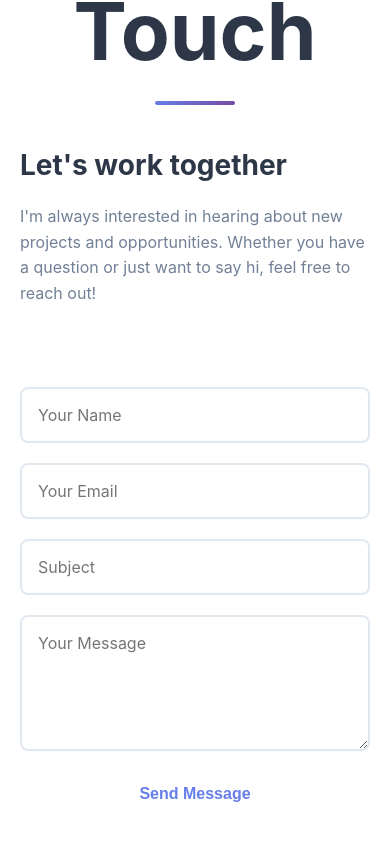
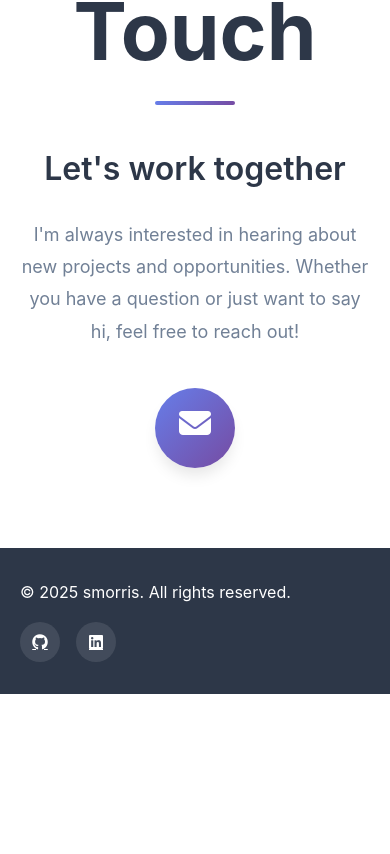
Before and after one commit to shanna747/portfolio, a plain HTML site: page index.html in a window 390 px wide. Shown: the part 7790-8644 px from the top of the page. After the commit the page ends 8484 px from the top, so only its background shows below. Drawn offline with Linux system fonts and the light colour scheme.

Commit message:
removed contact form

```diff
--- a/index.html
+++ b/index.html
@@ -200,32 +200,15 @@
     <section id="contact" class="contact">
         <div class="container">
             <h2 class="section-title">Get In Touch</h2>
-            <div class="contact-content">
-                <div class="contact-info">
-                    <h3>Let's work together</h3>
-                    <p>I'm always interested in hearing about new projects and opportunities. Whether you have a question or just want to say hi, feel free to reach out!</p>
-
-                </div>
-
-                <form class="contact-form" id="contactForm">
-                    <div class="form-group">
-                        <input type="text" id="name" placeholder="Your Name" required>
-                    </div>
-                    <div class="form-group">
-                        <input type="email" id="email" placeholder="Your Email" required>
-                    </div>
-                    <div class="form-group">
-                        <input type="text" id="subject" placeholder="Subject" required>
-                    </div>
-                    <div class="form-group">
-                        <textarea id="message" rows="5" placeholder="Your Message" required></textarea>
-                    </div>
-                    <button type="submit" class="btn btn-primary">Send Message</button>
-                </form>
+            <div class="contact-content-centered">
+                <h3>Let's work together</h3>
+                <p>I'm always interested in hearing about new projects and opportunities. Whether you have a question or just want to say hi, feel free to reach out!</p>
+                <a href="mailto:727smorris@gmail.com" class="mail-icon">
+                    <i class="fas fa-envelope"></i>
+                </a>
             </div>
         </div>
     </section>
-
     <!-- Footer -->
     <footer class="footer">
         <div class="container">
--- a/script.js
+++ b/script.js
@@ -96,59 +96,6 @@ animateElements.forEach(el => {
     el.style.transition = 'opacity 0.6s ease, transform 0.6s ease';
     observer.observe(el);
 });
-
-// Contact form handling
-const contactForm = document.getElementById('contactForm');
-
-contactForm.addEventListener('submit', (e) => {
-    e.preventDefault();
-
-    // Get form values
-    const name = document.getElementById('name').value;
-    const email = document.getElementById('email').value;
-    const subject = document.getElementById('subject').value;
-    const message = document.getElementById('message').value;
-
-    // Validate form
-    if (!name || !email || !subject || !message) {
-        alert('Please fill in all fields');
-        return;
-    }
-
-    // Email validation
-    const emailRegex = /^[^\s@]+@[^\s@]+\.[^\s@]+$/;
-    if (!emailRegex.test(email)) {
-        alert('Please enter a valid email address');
-        return;
-    }
-
-    // In a real application, you would send this data to a server
-    // For now, we'll just show a success message
-    alert('Thank you for your message! I\'ll get back to you soon.');
-
-    // Reset form
-    contactForm.reset();
-
-    // You can integrate with email services like EmailJS, Formspree, or your own backend
-    // Example with EmailJS:
-    /*
-    emailjs.send("YOUR_SERVICE_ID", "YOUR_TEMPLATE_ID", {
-        from_name: name,
-        from_email: email,
-        subject: subject,
-        message: message
-    }).then(
-        function(response) {
-            alert('Message sent successfully!');
-            contactForm.reset();
-        },
-        function(error) {
-            alert('Failed to send message. Please try again.');
-        }
-    );
-    */
-});
-
 // Add active class to current section in navigation
 const sections = document.querySelectorAll('section[id]');
 
--- a/style.css
+++ b/style.css
@@ -618,108 +618,60 @@ section {
 /* Contact Section */
 .contact {
     background-color: var(--bg-white);
+    padding: 5rem 0;
 }
 
-.contact-content {
-    display: grid;
-    grid-template-columns: repeat(auto-fit, minmax(300px, 1fr));
-    gap: 3rem;
-    max-width: 1000px;
+.contact-content-centered {
+    max-width: 700px;
     margin: 0 auto;
+    text-align: center;
 }
 
-.contact-info h3 {
-    font-size: 1.75rem;
+.contact-content-centered h3 {
+    font-size: 2rem;
     color: var(--text-dark);
-    margin-bottom: 1rem;
+    margin-bottom: 1.5rem;
+    font-weight: 600;
 }
 
-.contact-info > p {
+.contact-content-centered p {
+    font-size: 1.125rem;
     color: var(--text-light);
-    margin-bottom: 2rem;
-    line-height: 1.6;
+    line-height: 1.8;
+    margin-bottom: 2.5rem;
 }
 
-.contact-details {
-    display: flex;
-    flex-direction: column;
-    gap: 1.5rem;
+.mail-icon {
+    display: inline-flex;
+    align-items: center;
+    justify-content: center;
+    width: 80px;
+    height: 80px;
+    border-radius: 50%;
+    background: linear-gradient(135deg, var(--primary-color), var(--secondary-color));
+    color: white;
+    font-size: 2rem;
+    text-decoration: none;
+    transition: all 0.3s ease;
+    box-shadow: var(--shadow-lg);
 }
 
-.contact-item {
-    display: flex;
-    gap: 1rem;
-    align-items: flex-start;
+.mail-icon:hover {
+    transform: translateY(-5px) scale(1.1);
+    box-shadow: var(--shadow-xl);
 }
 
-.contact-item i {
-    width: 50px;
-    height: 50px;
-    border-radius: 50%;
-    background: linear-gradient(135deg, var(--primary-color), var(--secondary-color));
-    display: flex;
-    align-items: center;
-    justify-content: center;
-    color: white;
-    font-size: 1.25rem;
-    flex-shrink: 0;
+.mail-icon i {
+    animation: mailBounce 2s ease-in-out infinite;
 }
 
-.contact-item h4 {
-    font-size: 1rem;
-    color: var(--text-dark);
-    margin-bottom: 0.25rem;
-}
-
-.contact-item a,
-.contact-item p {
-    color: var(--text-light);
-    text-decoration: none;
-    transition: color 0.3s ease;
-}
-
-.contact-item a:hover {
-    color: var(--primary-color);
-}
-
-.contact-form {
-    display: flex;
-    flex-direction: column;
-    gap: 1.25rem;
-}
-
-.form-group {
-    display: flex;
-    flex-direction: column;
-}
-
-.form-group input,
-.form-group textarea {
-    padding: 1rem;
-    border: 2px solid var(--border-color);
-    border-radius: 8px;
-    font-size: 1rem;
-    font-family: inherit;
-    transition: all 0.3s ease;
-}
-
-.form-group input:focus,
-.form-group textarea:focus {
-    outline: none;
-    border-color: var(--primary-color);
-    box-shadow: 0 0 0 3px rgba(102, 126, 234, 0.1);
-}
-
-.form-group textarea {
-    resize: vertical;
-    min-height: 120px;
-}
-
-.contact-form .btn {
-    width: 100%;
-    cursor: pointer;
-    border: none;
-    font-size: 1rem;
+@keyframes mailBounce {
+    0%, 100% {
+        transform: translateY(0);
+    }
+    50% {
+        transform: translateY(-5px);
+    }
 }
 
 /* Footer */
@@ -837,6 +789,15 @@ section {
         justify-content: center;
     }
 
+
+    .hero-content {
+        order: 1;
+    }
+
+    .hero-image {
+        order: 2;
+        margin-top: 1rem;
+    }
     .hero-image::before {
         width: 250px;
         height: 250px;
@@ -862,9 +823,6 @@ section {
         left: 1px;
     }
 
-    .contact-content {
-        grid-template-columns: 1fr;
-    }
 
     .footer .container {
         flex-direction: column;
@@ -886,13 +844,23 @@ section {
         justify-content: center;
     }
 
+
+    .hero-content {
+        order: 1;
+        text-align: center;
+    }
+
+    .hero-image {
+        order: 2;
+        margin-top: 1.5rem;
+    }
     .hero-image::before {
-        width: 200px;
-        height: 200px;
+        width: 180px;
+        height: 180px;
     }
     .hero-image img {
-        width: 200px;
-        height: 200px;
+        width: 180px;
+        height: 180px;
     }
 
     .btn {
@@ -925,9 +893,6 @@ section {
     }
 
     /* Contact */
-    .contact-form {
-        width: 100%;
-    }
 
 }
 
@@ -942,13 +907,13 @@ section {
     }
 
     .hero-image::before {
-        width: 180px;
-        height: 180px;
+        width: 150px;
+        height: 150px;
     }
 
     .hero-image img {
-        width: 180px;
-        height: 180px;
+        width: 150px;
+        height: 150px;
     }
 
     .hero .container {
```
